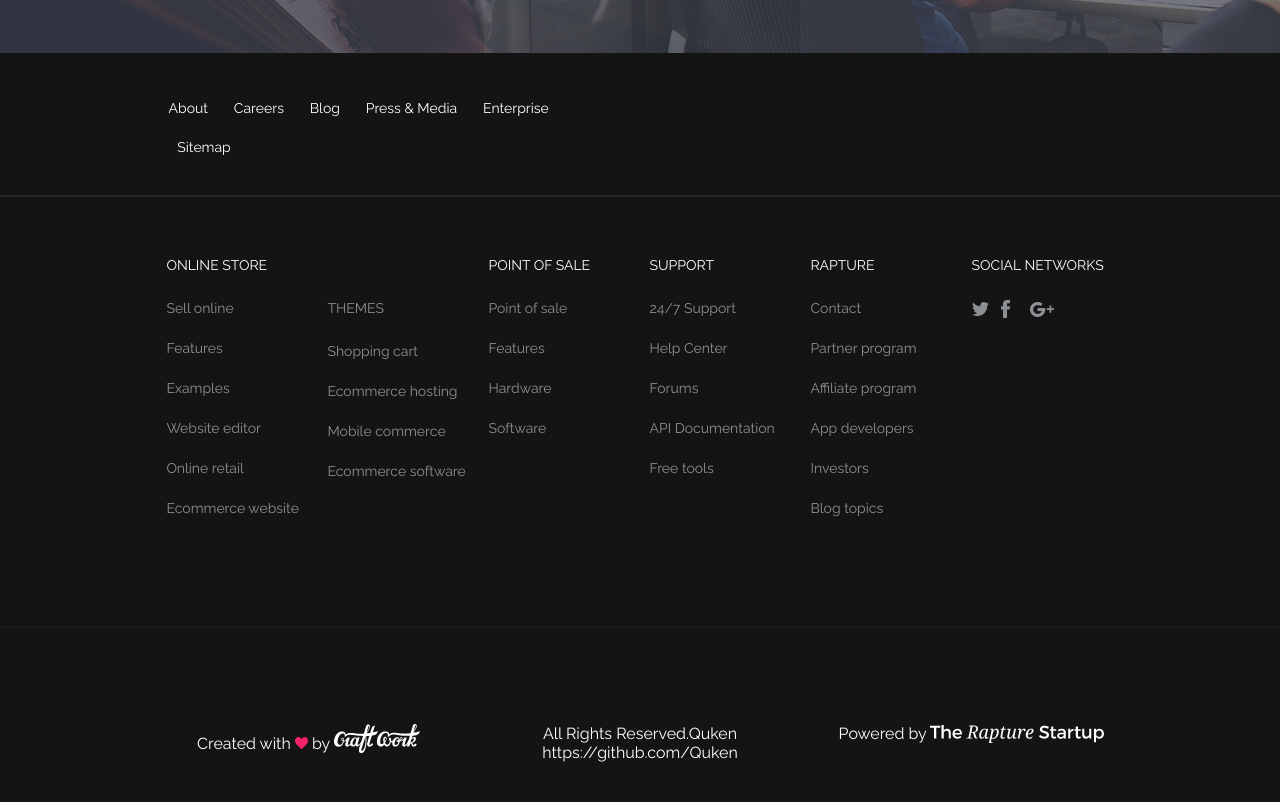
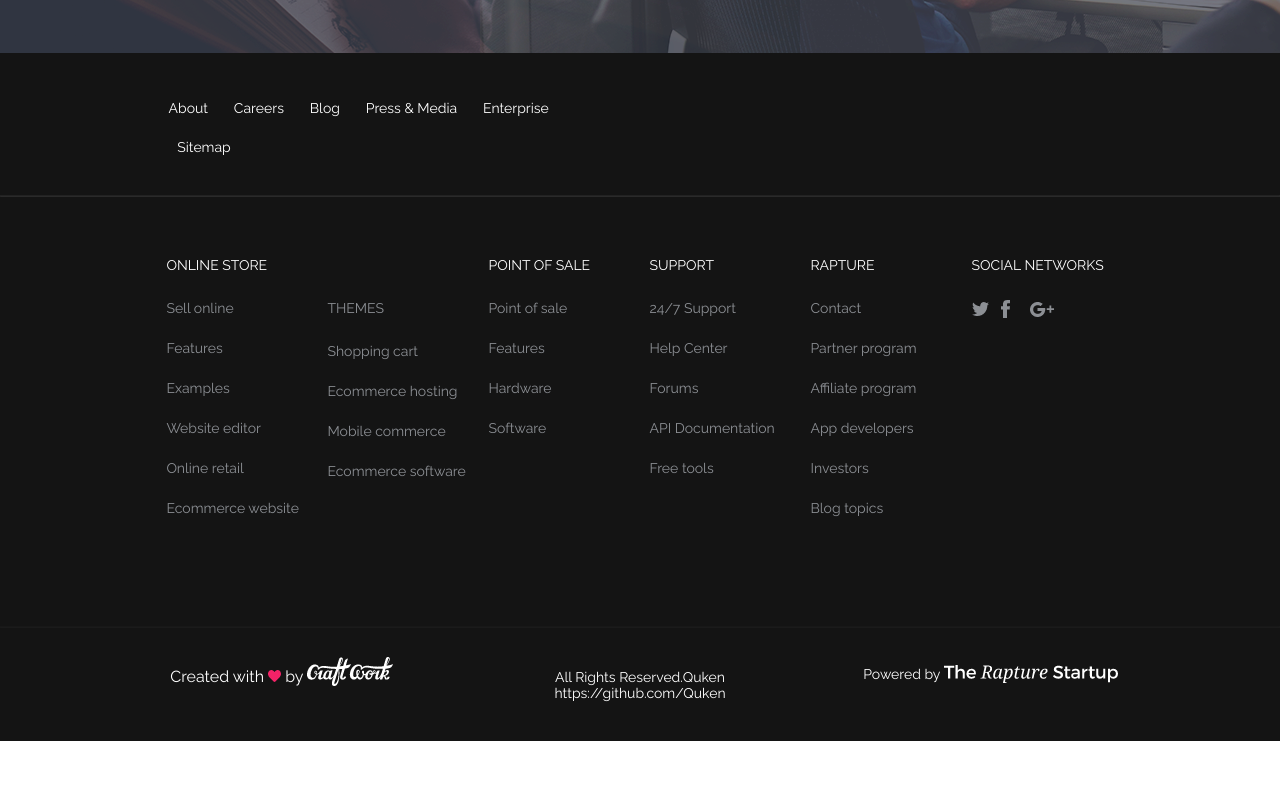
Before and after one commit to Quken/AntyAnn, a website: page app/index.html in a window 1280 px wide. Shown: the part 3194-3996 px from the top of the page. After the commit the page ends 3935 px from the top, so only its background shows below. Drawn offline with Linux system fonts and the light colour scheme.

Commit message:
pixelPerfectv6

```diff
--- a/app/scss/style.scss
+++ b/app/scss/style.scss
@@ -383,7 +383,7 @@ $side-margin : 13%;
     .footer-hr {
         background-color: #ffffff;
         opacity: 0.03;
-        margin-top: 86px;
+        margin: 86px auto 0;
     }
     .second-menu {
         grid-template-columns: 1fr 1fr 1fr 1fr 1fr 1fr;
@@ -425,13 +425,13 @@ $side-margin : 13%;
     .created-by {
         display: grid;
         grid-template-columns: 1fr 1fr 1fr;
-        grid-gap: 0 5%;
+
         color: #fff;
-        padding: 36px 0 40px;
+        padding: 29px 0 40px;
         div {
             color: #ffffff;
             font-size: 16px;
-            width: 100%;
+            width: 73%;
             text-align:center;
             .img-sub {
                 vertical-align: sub;
@@ -440,9 +440,18 @@ $side-margin : 13%;
                 color: #ffffff;
             }
         }
-        div:ntn-child(2) {
+        div:nth-child(2) {
             color: #ffffff;
+            width: 100%;
             font-size: 14px;
+            padding-top: 12px;
+        }
+        div:nth-child(3) {
+            color: #ffffff;
+            width: 100%;
+            font-size: 14px;
+            padding-top: 8px;
+            margin-left: 11%;
         }
     }
 }
```
Also changed, not shown: app/style/style.css.
